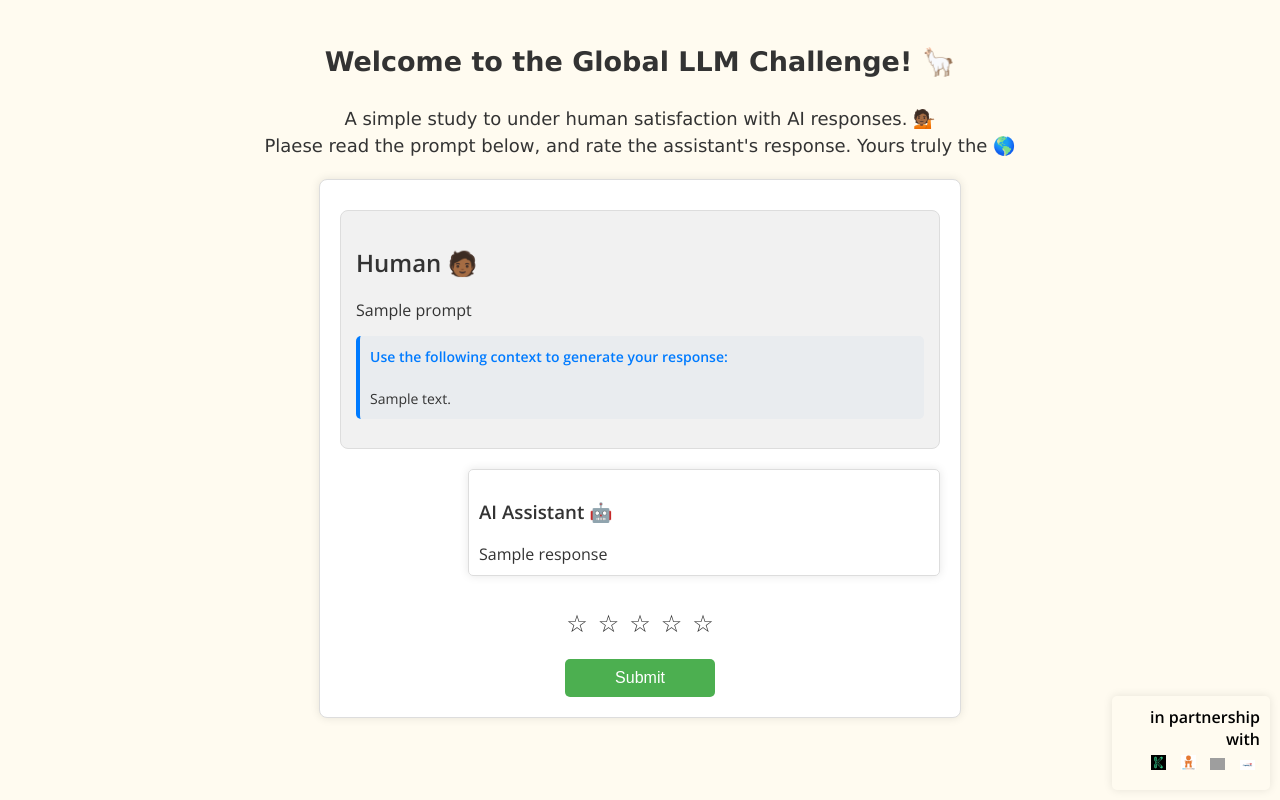
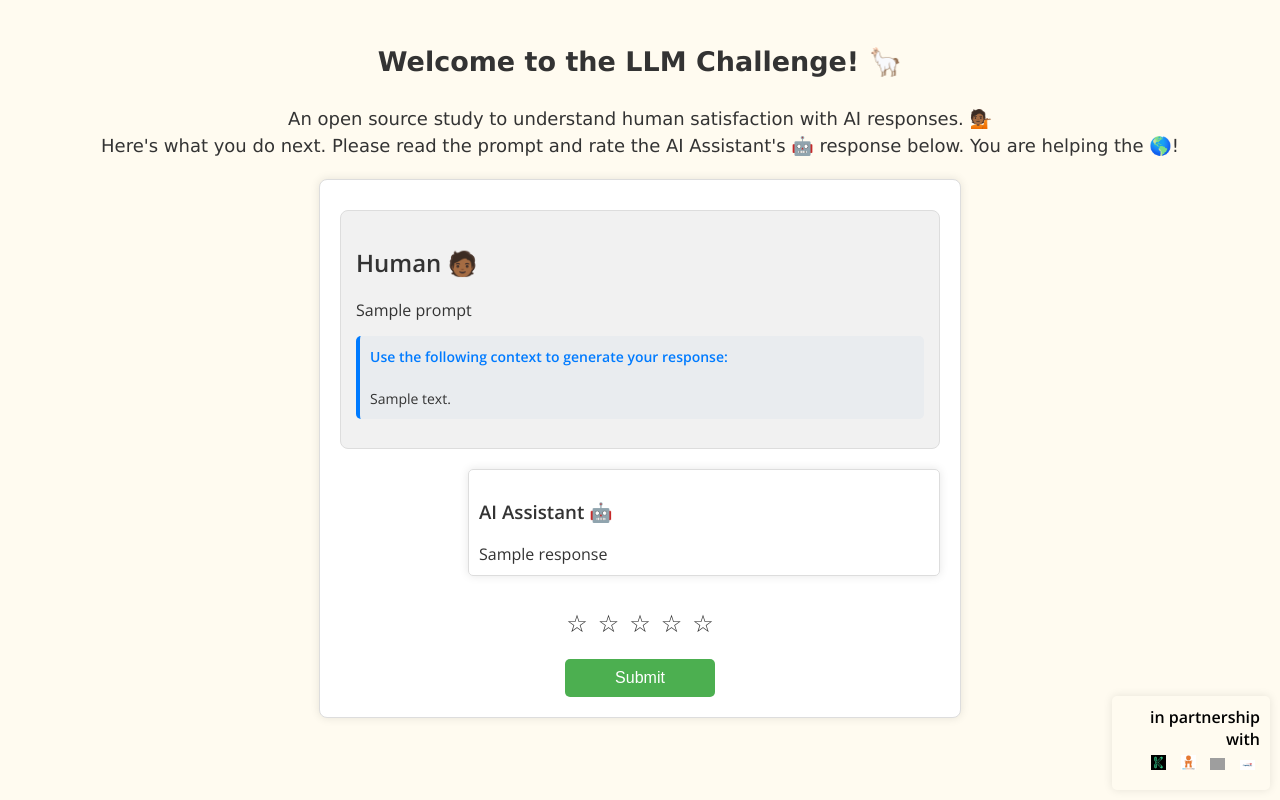
Before and after one commit to open-llm-initiative/llm-challenge, a Flask app: template templates/challenge.html in a window 1280 px wide. Run offline with Flask 3, Linux system fonts and the light colour scheme; the template is opened without the code that fills it: most values are stand-ins (such as "Sample title", 1, 10 or a date in 2020); grey boxes are pictures that could not be loaded.

Commit message:
fixing headers call to action

```diff
--- a/templates/challenge.html
+++ b/templates/challenge.html
@@ -1,9 +1,9 @@
 {% extends "base.html" %}
 {% block content %}
     <div class="header">
-       <h2> Welcome to the Global LLM Challenge! 🦙</h2>
-       A simple study to under human satisfaction with AI responses. 💁🏾 <br>
-       Plaese read the prompt below, and rate the assistant's response. Yours truly the 🌎<br>
+       <h2> Welcome to the LLM Challenge! 🦙</h2>
+       An open source study to understand human satisfaction with AI responses. 💁🏾 <br>
+       Here's what you do next. Please read the prompt and rate the AI Assistant's 🤖 response below. You are helping the 🌎!<br>
     </div>
     {% include 'chat_container.html' %}
 {% endblock %}
--- a/templates/submission.html
+++ b/templates/submission.html
@@ -1,7 +1,7 @@
 {% extends "base.html" %}
 {% block content %}
     <div class="header">
-       <h2>Thanks for the submission 💯 <br> Let's keep going 🏃 </h2>Read the prompt and rate the response below. Simple!<br>
+       <h2>Thanks for the submission 💯 <br> Let's keep going 🏃 </h2>Please read the prompt and rate the AI Assistant's 🤖 response below. You are helping the 🌎!<br>
     </div>
     {% include 'chat_container.html' %}
 {% endblock %}
```
